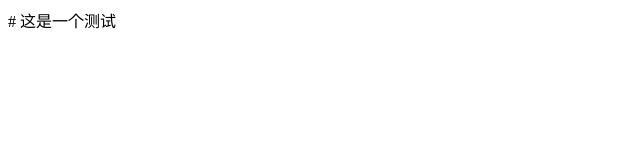
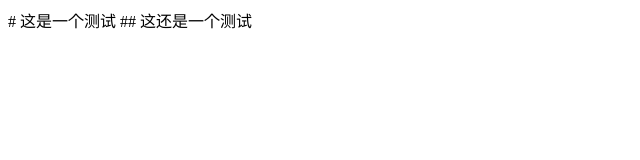
Before and after one commit to luodanshibing/luodanshibing.test, a plain HTML site: page index.html in a window 1280 px wide. Shown: the whole page, without its empty margins (0-640 px from the left). Drawn offline with Linux system fonts and the light colour scheme.

Commit message:
Update index.html

```diff
--- a/index.html
+++ b/index.html
@@ -7,5 +7,6 @@
 </head>
 <body>
   # 这是一个测试
+  ## 这还是一个测试
 </body>
 </html>
```
